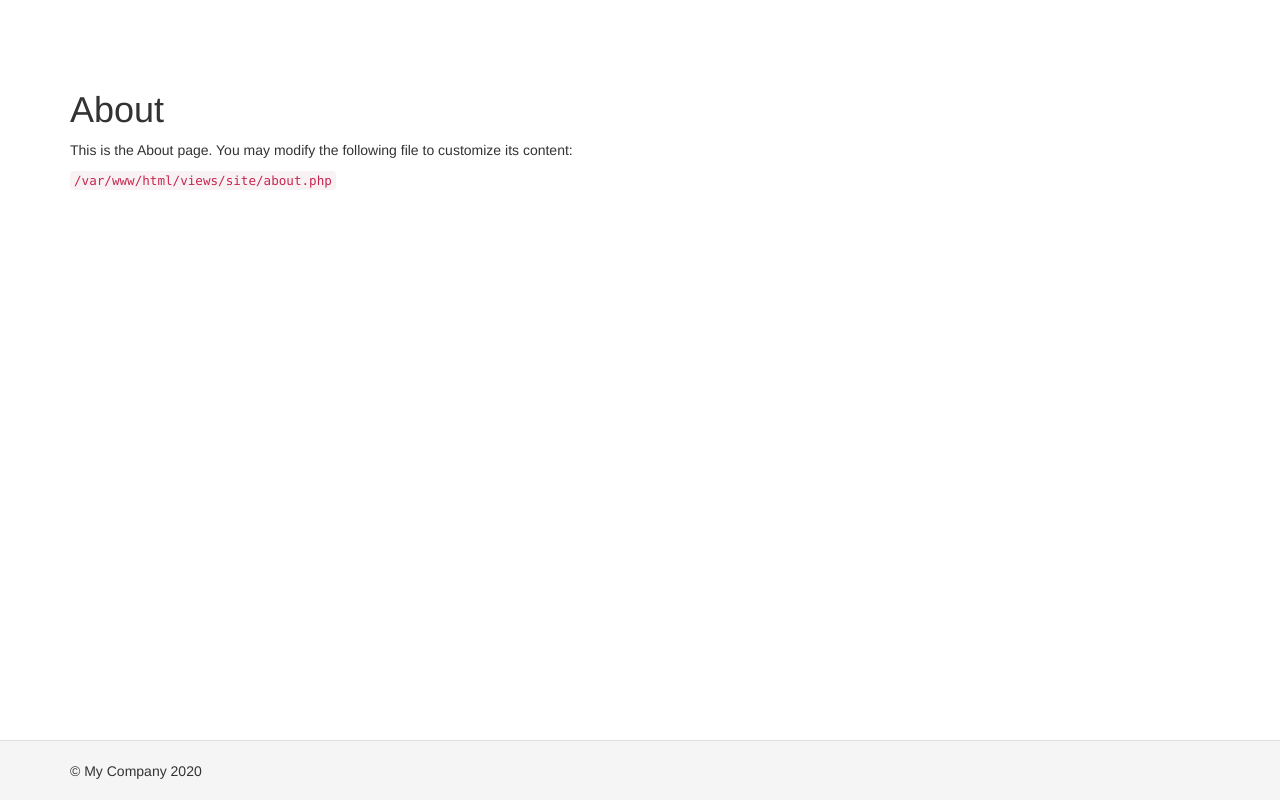
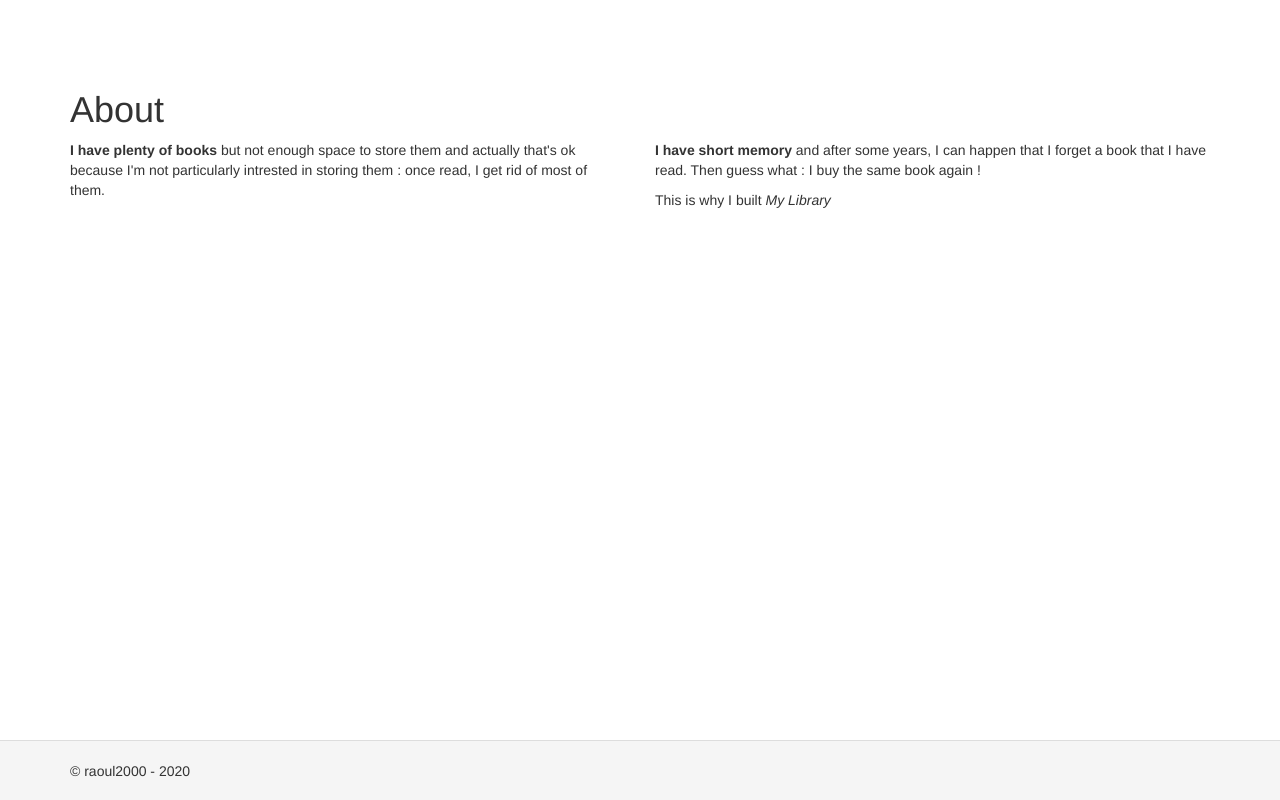
Before and after one commit to raoul2000/my-library, a Yii app: template src/views/site/about.php in a window 1280 px wide. Run offline with PHP 8.4 and a stand-in for Yii, Linux system fonts and the light colour scheme; the template is opened without the code that fills it, so the values that code supplies are empty; some libraries are stand-ins or nearby versions.

Commit message:
style: improve php pages

```diff
--- a/src/config/web.php
+++ b/src/config/web.php
@@ -11,6 +11,7 @@ $config = [
         '@bower' => '@vendor/bower-asset',
         '@npm'   => '@vendor/npm-asset',
     ],
+    'name' => 'My Library',
     'components' => [
         'request' => [
             // !!! insert a secret key in the following (if it is empty) - this is required by cookie validation
--- a/src/views/admin/book/index.php
+++ b/src/views/admin/book/index.php
@@ -25,11 +25,8 @@ $this->params['breadcrumbs'][] = $this->title;
         'dataProvider' => $dataProvider,
         'filterModel' => $searchModel,
         'columns' => [
-            ['class' => 'yii\grid\SerialColumn'],
-
             'id',
             'title',
-
             ['class' => 'yii\grid\ActionColumn'],
         ],
     ]); ?>
--- a/src/views/admin/book/view.php
+++ b/src/views/admin/book/view.php
@@ -24,6 +24,7 @@ $this->params['breadcrumbs'][] = $this->title;
                 'method' => 'post',
             ],
         ]) ?>
+        <?= Html::a(Yii::t('app', 'Create Book'), ['create'], ['class' => 'btn btn-success']) ?>
     </p>
 
     <?= DetailView::widget([
--- a/src/views/layouts/main.php
+++ b/src/views/layouts/main.php
@@ -40,7 +40,6 @@ AppAsset::register($this);
         'items' => [
             ['label' => 'Home', 'url' => ['/site/index']],
             ['label' => 'About', 'url' => ['/site/about']],
-            ['label' => 'Contact', 'url' => ['/site/contact']],
             Yii::$app->user->isGuest ? (
                 ['label' => 'Login', 'url' => ['/site/login']]
             ) : (
@@ -69,7 +68,7 @@ AppAsset::register($this);
 
 <footer class="footer">
     <div class="container">
-        <p class="pull-left">&copy; My Company <?= date('Y') ?></p>
+        <p class="pull-left">&copy; raoul2000 - <?= date('Y') ?></p>
 
         <p class="pull-right"><?= Yii::powered() ?></p>
     </div>
--- a/src/views/site/about.php
+++ b/src/views/site/about.php
@@ -9,10 +9,22 @@ $this->params['breadcrumbs'][] = $this->title;
 ?>
 <div class="site-about">
     <h1><?= Html::encode($this->title) ?></h1>
-
-    <p>
-        This is the About page. You may modify the following file to customize its content:
-    </p>
-
-    <code><?= __FILE__ ?></code>
+    <div class="row">
+        <div class="col-lg-6">
+            <p>
+                <b>I have plenty of books</b> but not enough space to store them and actually that's ok
+                because I'm not particularly intrested in storing them : once read, I get rid of most
+                of them.
+            </p>
+        </div>
+        <div class="col-lg-6">
+            <p>
+                <b>I have short memory</b> and after some years, I can happen that I forget a book that I have read.
+                Then guess what : I buy the same book again !
+            </p>
+            <p>
+                This is why I built <em>My Library</em>
+            </p>
+        </div>
+    </div>
 </div>
--- a/src/views/site/index.php
+++ b/src/views/site/index.php
@@ -7,11 +7,11 @@ $this->title = 'My Yii Application';
 <div class="site-index">
 
     <div class="jumbotron">
-        <h1>Congratulations!</h1>
+        <h1>My Library</h1>
 
-        <p class="lead">You have successfully created your Yii-powered application.</p>
+        <p class="lead">Welcome to my library, where all my books are stored</p>
 
-        <p><a class="btn btn-lg btn-success" href="http://www.yiiframework.com">Get started with Yii</a></p>
+        <p><a class="btn btn-lg btn-success" href="http://www.yiiframework.com">View Books</a></p>
     </div>
 
     <div class="body-content">
```
